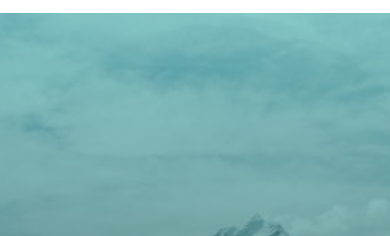
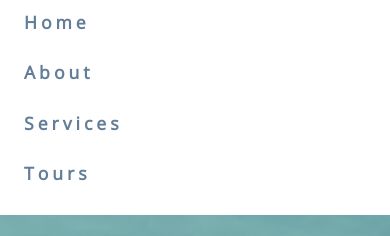
Before and after one commit to petkor1/JavaScript-exercises-projects, a plain HTML site: page 10-scroll/index.html in a window 390 px wide. Both pictures are taken after a click on the button 353 px from the left and 41 px from the top of the page. Shown: the part 69-305 px from the top of the page. Drawn offline with nearby package versions, Linux system fonts and the light colour scheme.

Commit message:
10 scroll

```diff
--- a/10-scroll/app.js
+++ b/10-scroll/app.js
@@ -3,4 +3,22 @@ const date = document.querySelector('#date');
 // set date
 date.innerHTML = new Date().getFullYear();
 
-//
+// close links
+const navToggle = document.querySelector('.nav-toggle');
+const linksContainer = document.querySelector('.links-container');
+const links = document.querySelector('.links');
+
+navToggle.addEventListener('click', function () {
+    // linksContainer.classList.toggle('show-links');
+    const containerHeight = linksContainer.getBoundingClientRect().height;
+    const linksHeight = links.getBoundingClientRect().height;
+
+    if (containerHeight === 0) {
+        linksContainer.style.height = `${linksHeight}px`;
+    } else {
+        linksContainer.style.height = 0;
+    }
+
+})
+
+// fixed nabar
```
Also changed, not shown: 10-scroll/index.html (+1 -0 lines).
